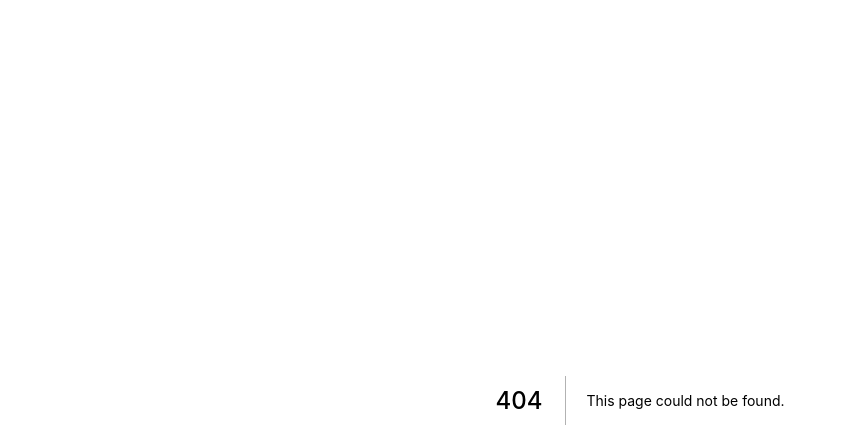
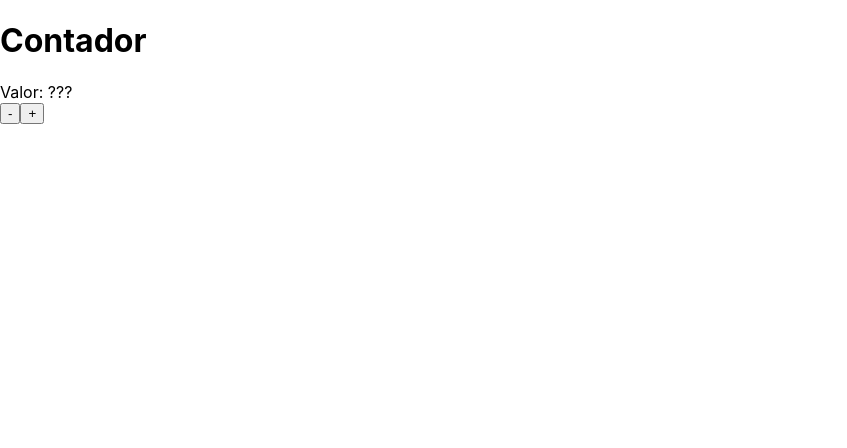
Before and after one commit to GeorgeSalu/nextjs, a Next.js app in the folder exercicios/: page /estado/contador in a window 1280 px wide. Before the commit this address had no page. Shown: the top 448 px of the page, without its empty margins (0-847 px from the left). Built offline with nearby package versions, Linux system fonts and the light colour scheme.

Commit message:
desafio contador

```diff
--- /dev/null
+++ b/exercicios/pages/estado/contador.jsx
@@ -0,0 +1,10 @@
+export default function contador() {
+    return (
+        <div>
+            <h1>Contador</h1>
+            <div>Valor: ???</div>
+            <button>-</button>
+            <button>+</button>
+        </div>
+    )
+}
```
